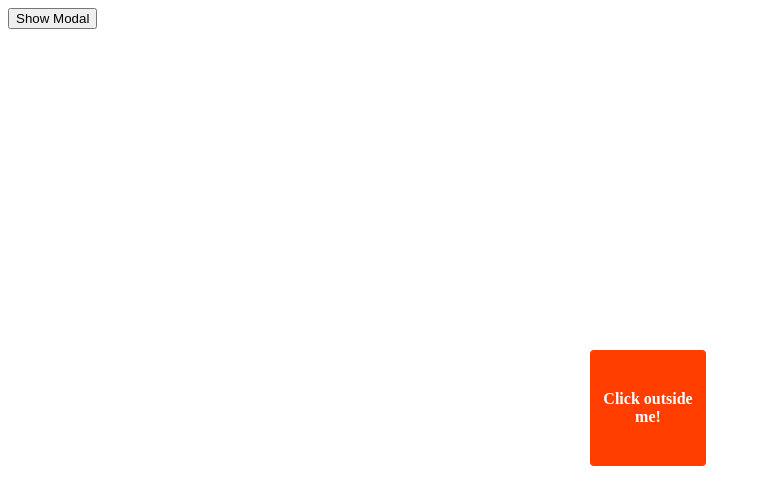
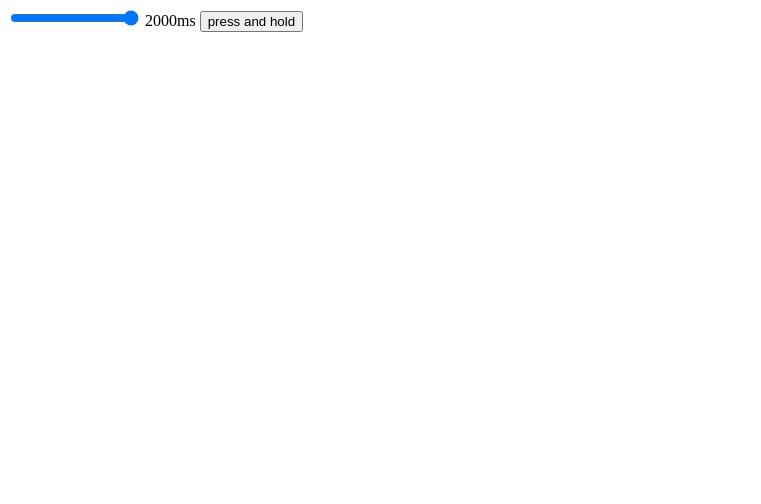
Before and after one commit to mooninlearn/learn-svelte-web-official_tutorial, a Svelte app: page / in a window 1280 px wide. Shown: the top 504 px of the page, without its empty margins (0-761 px from the left). Built offline with nearby package versions, Linux system fonts and the light colour scheme.

Commit message:
Actions  Adding parameters

```diff
--- a/src/App.svelte
+++ b/src/App.svelte
@@ -1,32 +1,20 @@
 <script>
-	import { clickOutside } from "./click_outside.js";
+	import { longpress } from './longpress.js';
 
-	let showModal = true;
+	let pressed = false;
+	let duration = 2000;
 </script>
 
-<button on:click={() => (showModal = true)}>Show Modal</button>
-{#if showModal}
-	<div class="box" use:clickOutside on:outclick={() => (showModal = false)}>
-		Click outside me!
-	</div>
+<label>
+	<input type=range bind:value={duration} max={2000} step={100}>
+	{duration}ms
+</label>
+
+<button use:longpress={duration}
+	on:longpress="{() => pressed = true}"
+	on:mouseenter="{() => pressed = false}"
+>press and hold</button>
+
+{#if pressed}
+	<p>congratulations, you pressed and held for {duration}ms</p>
 {/if}
-
-<style>
-	.box {
-		--width: 100px;
-		--height: 100px;
-		position: absolute;
-		width: var(--width);
-		height: var(--height);
-		left: calc(50% - var(--width) / 2);
-		top: calc(50% - var(--height) / 2);
-		display: flex;
-		align-items: center;
-		padding: 8px;
-		border-radius: 4px;
-		background-color: #ff3e00;
-		color: #fff;
-		text-align: center;
-		font-weight: bold;
-	}
-</style>
--- a/src/click_outside.js
+++ /dev/null
@@ -1,15 +0,0 @@
-export function clickOutside(node) {
-	const handleClick = (event) => {
-		if (!node.contains(event.target)) {
-			node.dispatchEvent(new CustomEvent("outclick"));
-		}
-	};
-
-	document.addEventListener("click", handleClick, true);
-
-	return {
-		destroy() {
-			document.removeEventListener("click", handleClick, true);
-		}
-	};
-}
--- /dev/null
+++ b/src/longpress.js
@@ -0,0 +1,29 @@
+export function longpress(node, duration) {
+	let timer;
+
+	const handleMousedown = () => {
+		timer = setTimeout(() => {
+			node.dispatchEvent(
+				new CustomEvent('longpress')
+			);
+		}, duration);
+	};
+
+	const handleMouseup = () => {
+		clearTimeout(timer)
+	};
+
+	node.addEventListener('mousedown', handleMousedown);
+	node.addEventListener('mouseup', handleMouseup);
+
+	return {
+		update(newDuration) {
+			duration = newDuration;
+		},
+		destroy() {
+			clearTimeout(timer);
+			node.removeEventListener('mousedown', handleMousedown);
+			node.removeEventListener('mouseup', handleMouseup);
+		}
+	};
+}
```
Also changed, not shown: 1 other file (tests, documents, lock files or other folders).
